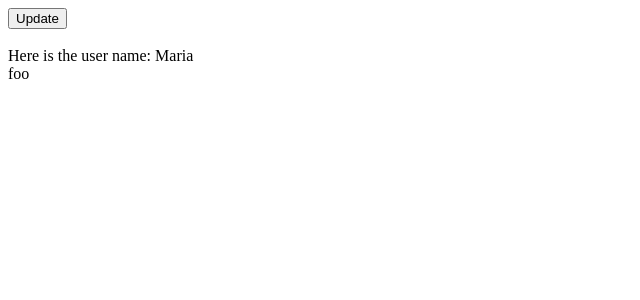
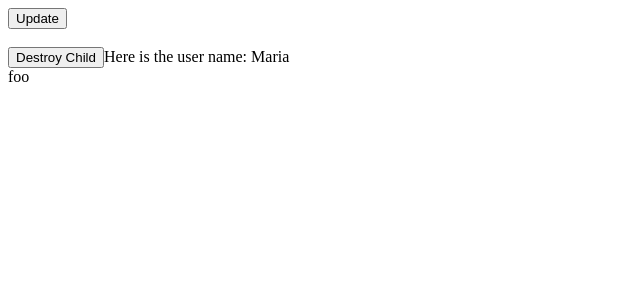
Before and after one commit to Abdvkh/life-cycle-hooks, an Angular app: page / in a window 1280 px wide. Shown: the top 300 px of the page, without its empty margins (0-640 px from the left). Built offline with nearby package versions, Linux system fonts and the light colour scheme.

Commit message:
OnDestroy hook

```diff
--- a/src/app/components/child/child.component.ts
+++ b/src/app/components/child/child.component.ts
@@ -8,6 +8,7 @@ import {
   AfterContentInit,
   AfterContentChecked,
   AfterViewInit,
+  OnDestroy,
   ViewChild,
   ContentChild,
   ElementRef,
@@ -18,7 +19,7 @@ import {
   templateUrl: './child.component.html',
   styleUrls: ['./child.component.scss']
 })
-export class ChildComponent implements OnChanges, OnInit, DoCheck, AfterContentInit, AfterContentChecked, AfterViewInit {
+export class ChildComponent implements OnChanges, OnInit, DoCheck, AfterContentInit, AfterContentChecked, AfterViewInit, OnDestroy {
   @Input() userName = '';
   @ViewChild('wrapper') wrapper!: ElementRef;
   @ContentChild('contentWrapper') content!: ElementRef;
@@ -59,4 +60,8 @@ export class ChildComponent implements OnChanges, OnInit, DoCheck, AfterContentI
   ngAfterViewChecked(): void {
     console.log('ngAfterViewChecked triggered');
   }
+
+  ngOnDestroy(): void {
+    console.log('Child component is destroyed! :(');
+  }
 }
--- a/src/app/components/parent/parent.component.html
+++ b/src/app/components/parent/parent.component.html
@@ -3,6 +3,10 @@
 <br>
 <br>
 
-<app-child [userName]="userName">
+<button (click)="destroy()">Destroy Child</button>
+
+<app-child *ngIf="!isChildDestroyed" [userName]="userName">
   <div #contentWrapper>foo</div>
 </app-child>
+
+<div *ngIf="isChildDestroyed">Child component is destroyed! :(</div>
--- a/src/app/components/parent/parent.component.ts
+++ b/src/app/components/parent/parent.component.ts
@@ -7,6 +7,7 @@ import { Component, OnInit } from '@angular/core';
 })
 export class ParentComponent implements OnInit {
   userName = 'Maria';
+  isChildDestroyed = false;
 
   ngOnInit() {
     console.log('ngOnInit from the parent component');
@@ -15,4 +16,8 @@ export class ParentComponent implements OnInit {
   updateUser() {
     this.userName = 'Chris';
   }
+
+  destroy() {
+    this.isChildDestroyed = true;
+  }
 }
```
